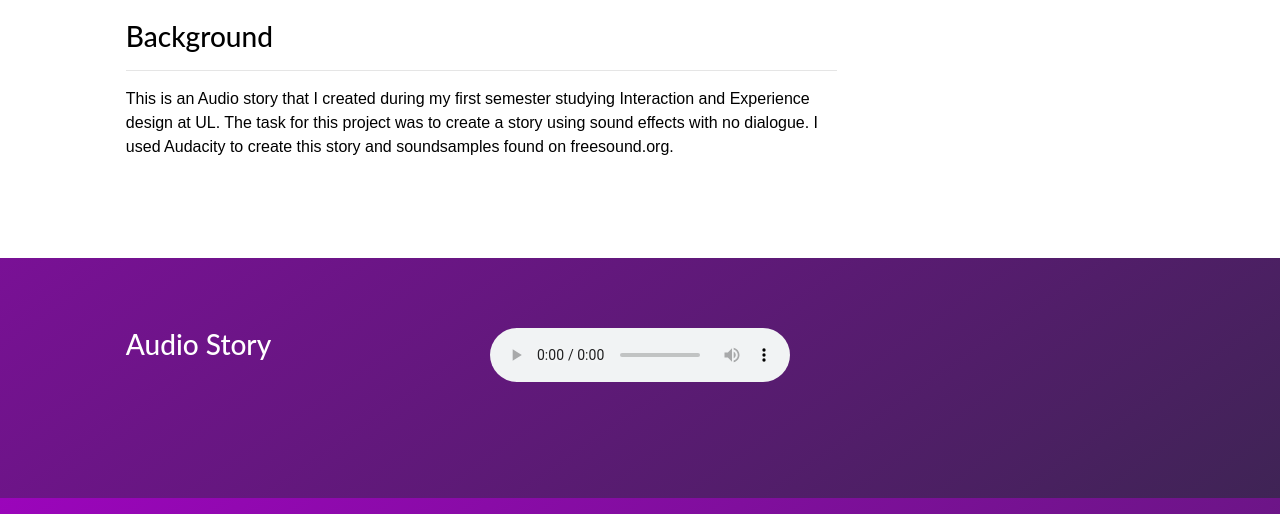
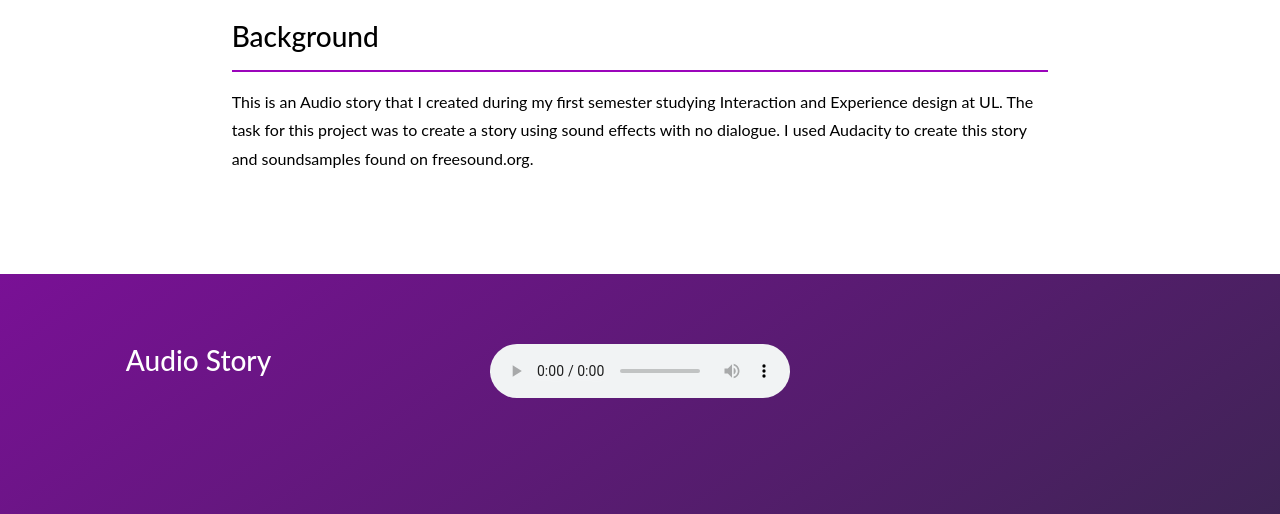
Before and after one commit to Tony8egan/www.TonesDesigns, a Jekyll site: the page built from AudioStory.markdown, in a window 1280 px wide. Shown: the part 390-904 px from the top of the page. Built offline with Jekyll 4.4.1, drawn with Linux system fonts in a browser that asks for light colours; nearby versions of some CDN libraries.

Commit message:
Update AudioStory.html

```diff
--- a/_layouts/AudioStory.html
+++ b/_layouts/AudioStory.html
@@ -23,8 +23,11 @@
     background-image: linear-gradient(to bottom right, #9B05BB, #3f2455);
   }
 
-     p{
-      font-family: futura-lt-w01-book,sans-serif;
+      p{
+      /*font-family: futura-lt-w01-book,sans-serif;*/
+      /*font-family: Avenirnext, sans-serif;*/
+      font-family: 'Lato', sans-serif;
+      line-height: 1.8;
     }
 
   .parallax {
@@ -94,10 +97,10 @@
 
   </div>
   <div class="row" style="background-color:white;padding: 20px; padding-bottom: 35px">
-    <div class="col-sm-1" ></div>
-  <div class="col-sm-7" >
+    <div class="col-sm-2" ></div>
+  <div class="col-sm-8" >
       <H3 style ="color:black">Background</H3>
-      <hr>
+      <hr style ="border: 1px solid; color:#9B05BB;">
 
   <p style ="color:black; " >This is an Audio story that I created during my first semester
     studying Interaction and Experience design at UL. The task for this project was to create a story using sound effects
```
